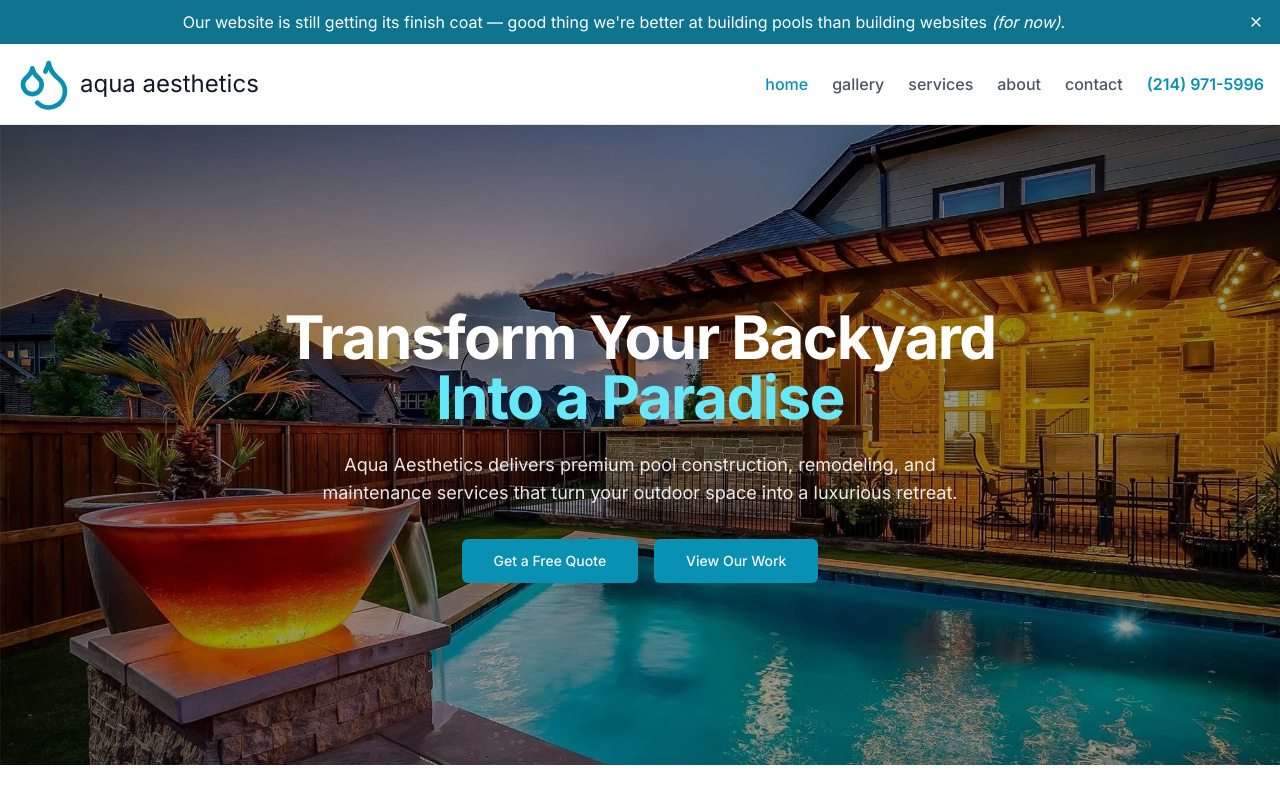
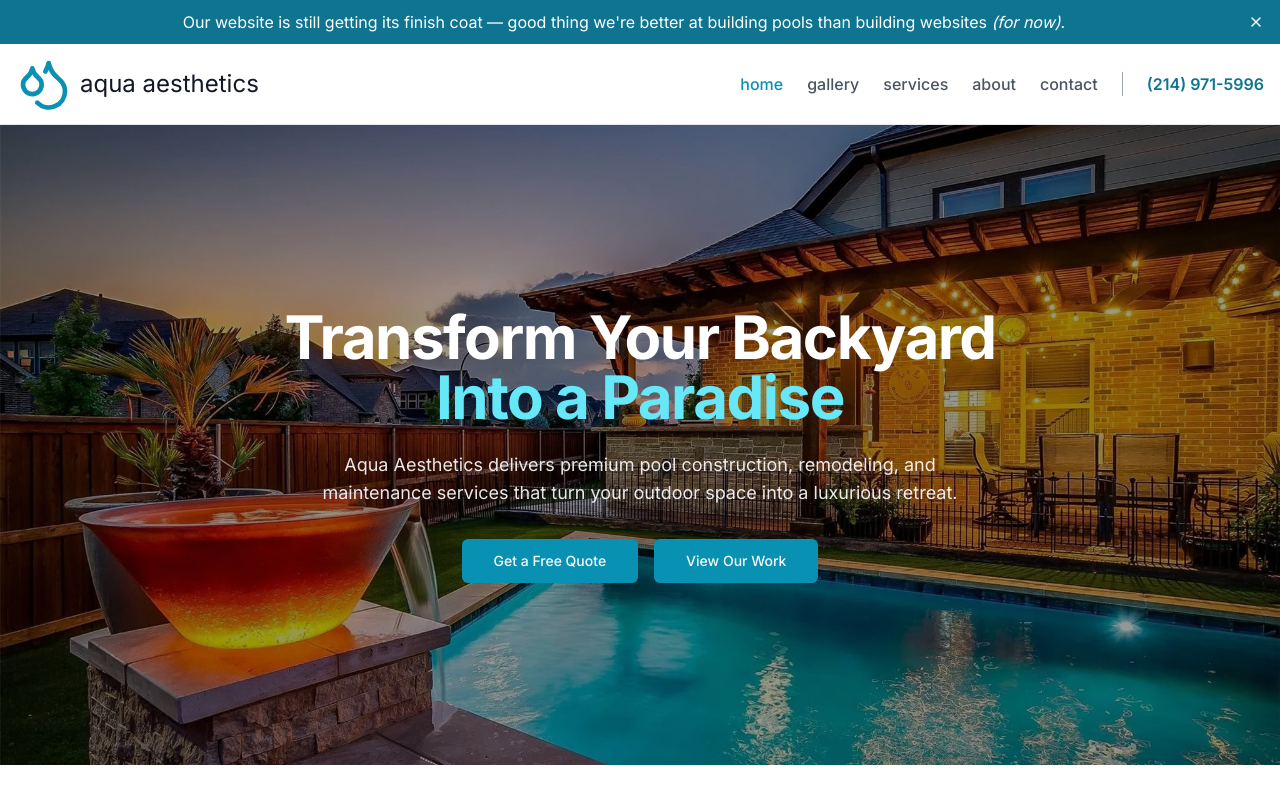
Before and after one commit to bstep0/aqua-aesthetics, a Next.js app: page / in a window 1280 px wide. Shown: the top 800 px of the page. Built offline with nearby package versions, Linux system fonts and the light colour scheme.

Commit message:
google business additions

```diff
--- a/components/navbar.tsx
+++ b/components/navbar.tsx
@@ -50,7 +50,7 @@ export default function Navbar() {
           ))}
           <a
             href="tel:+12149715996"
-            className="text-base font-semibold text-cyan-600 hover:text-cyan-700 transition-colors"
+            className="hidden md:block text-base font-semibold text-cyan-700 hover:text-cyan-800 transition-colors pl-6 border-l border-gray-400"
             aria-label="Call Aqua Aesthetics Pools"
           >
             (214) 971-5996
```
